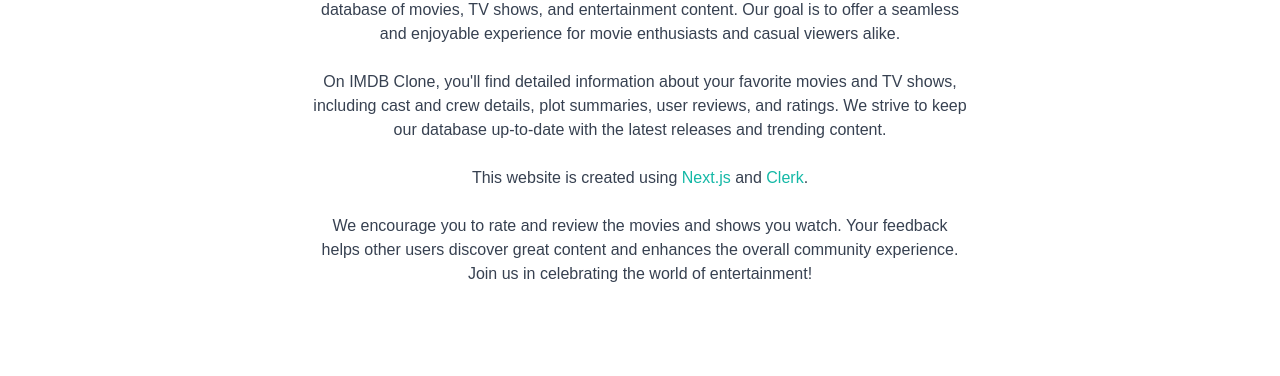
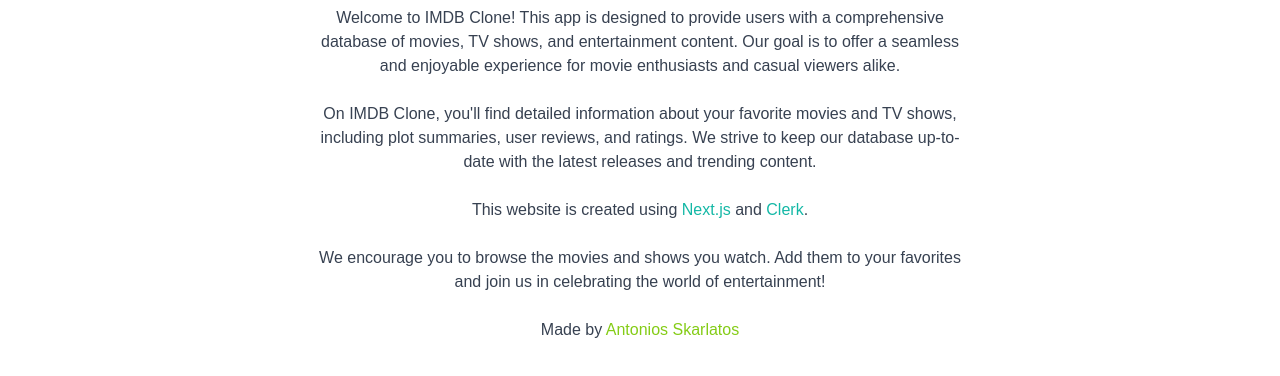
Before and after one commit to skarla21/next-imdb, a Next.js app: page /about in a window 1280 px wide. Shown: the part 222-598 px from the top of the page. Built offline with nearby package versions, Linux system fonts and the light colour scheme; no server answers.

Commit message:
about page update

```diff
--- a/src/app/about/page.tsx
+++ b/src/app/about/page.tsx
@@ -1,7 +1,7 @@
 export default function About() {
   return (
     <div className="min-h-screen flex justify-center">
-      <div className="max-w-2xl mx-auto p-2 text-center">
+      <div className="max-w-2xl mx-auto p-2 text-center mt-8">
         <div>
           <h1 className="text-3xl font-semibold text-center my-3">
             About IMDB Clone
@@ -16,9 +16,9 @@ export default function About() {
 
             <p>
               On IMDB Clone, you&apos;ll find detailed information about your
-              favorite movies and TV shows, including cast and crew details,
-              plot summaries, user reviews, and ratings. We strive to keep our
-              database up-to-date with the latest releases and trending content.
+              favorite movies and TV shows, including plot summaries, user
+              reviews, and ratings. We strive to keep our database up-to-date
+              with the latest releases and trending content.
             </p>
 
             <p>
@@ -42,10 +42,19 @@ export default function About() {
             </p>
 
             <p>
-              We encourage you to rate and review the movies and shows you
-              watch. Your feedback helps other users discover great content and
-              enhances the overall community experience. Join us in celebrating
-              the world of entertainment!
+              We encourage you to browse the movies and shows you watch. Add
+              them to your favorites and join us in celebrating the world of
+              entertainment!
+            </p>
+            <p>
+              Made by{" "}
+              <a
+                href="https://github.com/skarla21"
+                target="_blank"
+                className="text-lime-500 hover:underline"
+              >
+                Antonios Skarlatos
+              </a>
             </p>
           </div>
         </div>
```
